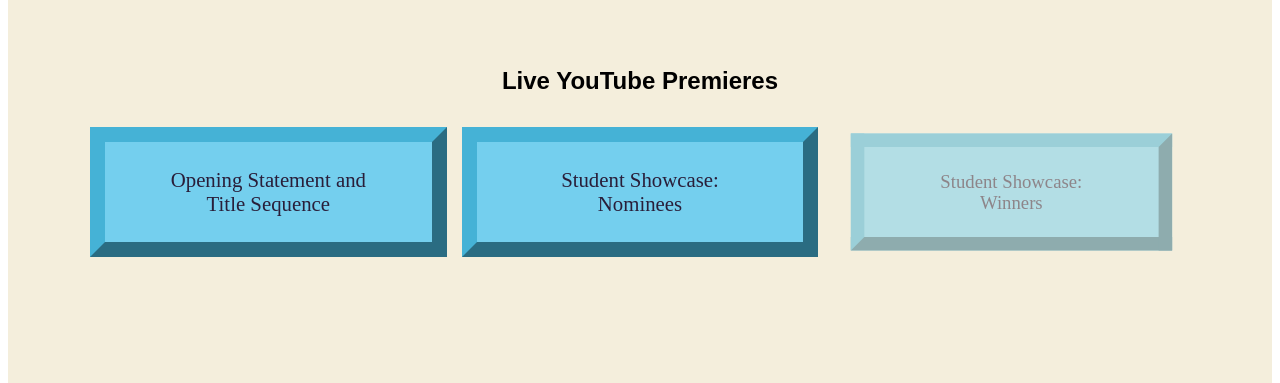
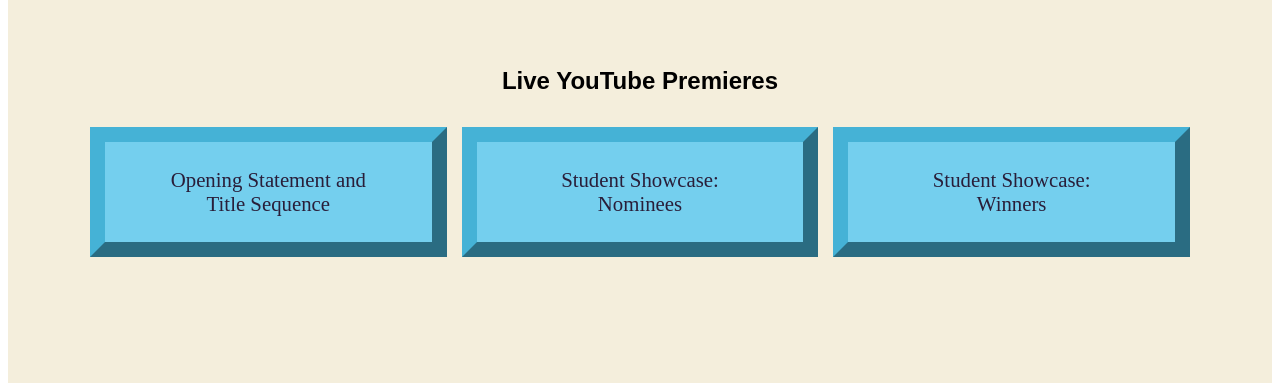
Before and after one commit to ndrewgood/scad-comotion-2022, a Gatsby site: page /livestream in a window 1280 px wide. Shown: the part 1410-1793 px from the top of the page. Built offline with nearby package versions, Linux system fonts and the light colour scheme; Gatsby itself is replaced by a stand-in of ours.

Commit message:
switch for awards!

```diff
--- a/src/pages/livestream.js
+++ b/src/pages/livestream.js
@@ -32,6 +32,9 @@ const studentPanelTime = moment.unix(1645813500);
 const day1launchTime2 = moment.unix(1645818000);
 const day2launchTime = moment.unix(1645855200);
 const day3launchTime = moment.unix(1645941600);
+const awardsTime = moment.unix(1645992900); // 3:15PM EST
+const postAwardsTime = moment.unix(1645999200); // 5PM EST
+
 const testTime = moment.unix(1645659600);
 
 const panels = [
@@ -117,6 +120,7 @@ const PanelsPage = (props) => {
   console.log("day1: " + (day1launchTime/1000));
   console.log("day2: " + (day2launchTime/1000));
   console.log("day3: " + (day3launchTime/1000));
+  console.log("Ready for Awards: " + (awardsTime/1000));
   console.log(timeNow >= (testTime/1000));
 
   useEffect(() => {
@@ -145,6 +149,16 @@ const PanelsPage = (props) => {
       setYoutubeSrc("https://www.youtube.com/embed/yE50RHSU5Mw");
       setDayNumber("3");
     }
+
+    if(timeNow >= (awardsTime/1000)) {
+      setYoutubeSrc("https://www.youtube.com/embed/vSwkWU9_JS8");
+      setDayNumber("3");
+    }
+
+    // if(timeNow >= (postAwardsTime/1000)) {
+    //   setYoutubeSrc("https://www.youtube.com/embed/vSwkWU9_JS8");
+    //   setDayNumber("3");
+    // }
   });
 
 
@@ -179,7 +193,7 @@ const PanelsPage = (props) => {
           <div className="buttonGrid">
             <a className="blue" href="https://www.youtube.com/watch?v=L657e0W_k8Q" target="_blank"><p>Opening Statement and Title Sequence</p></a>
             <a className="blue" href="https://youtu.be/r4ScU7EQkeE" target="_blank"><p>Student Showcase: Nominees</p></a>
-            <a className="blue disable" target="_blank"><p>Student Showcase: Winners</p></a>
+            <a className="blue" href="https://youtu.be/vSwkWU9_JS8" target="_blank"><p>Student Showcase: Winners</p></a>
           </div>
         </div>
         <div id="keynote">
```
